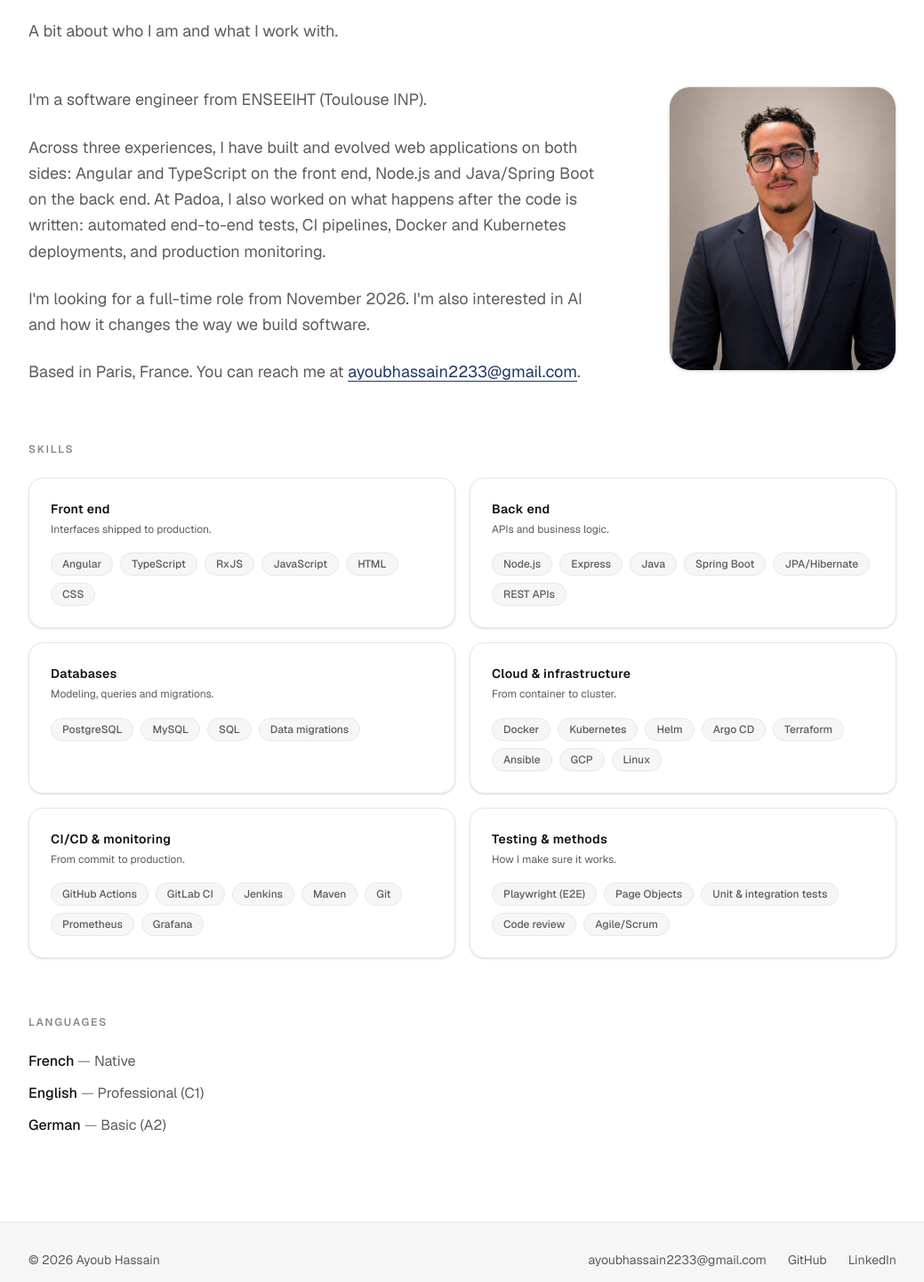
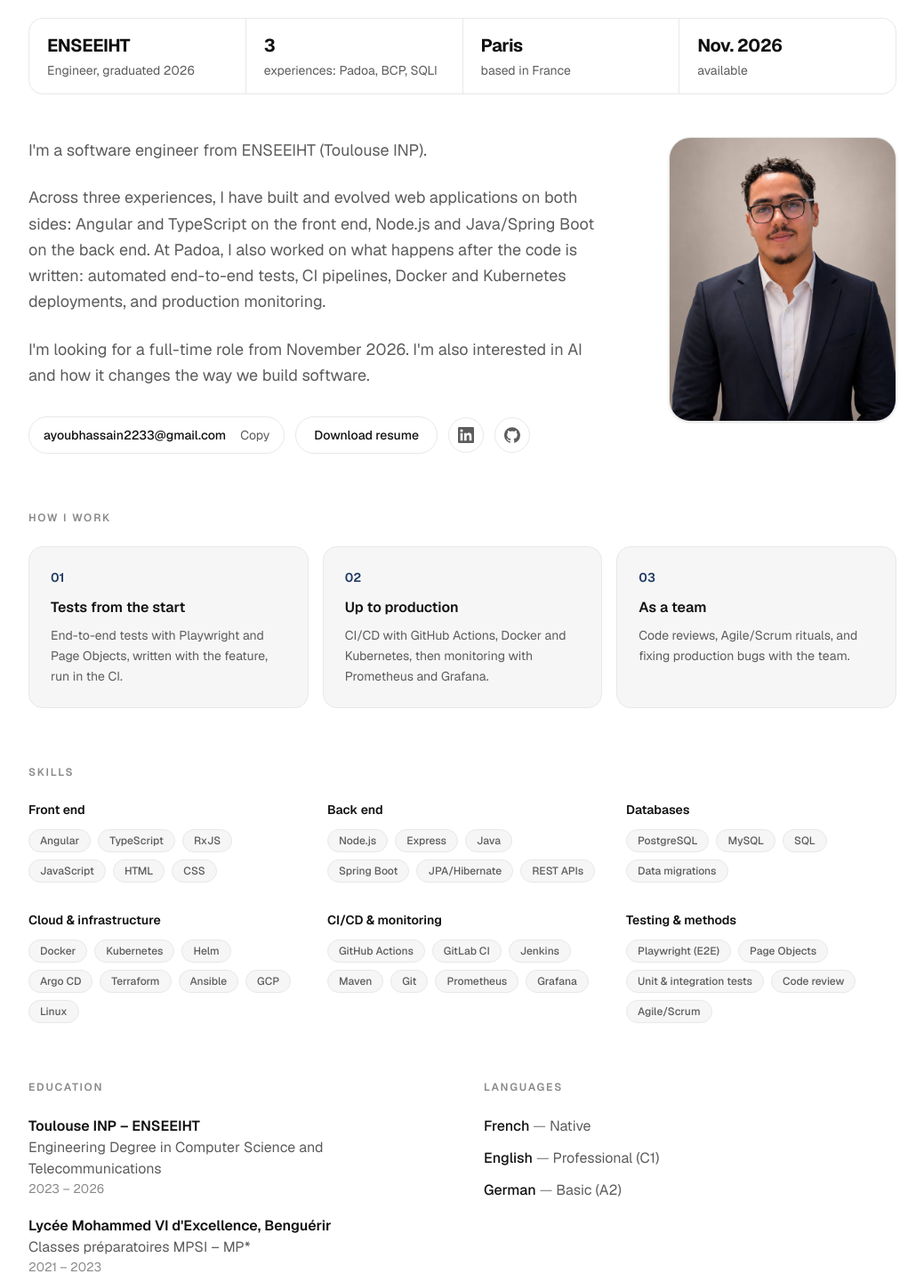
Before and after one commit to Ayoubhassain/ayoubhassain.github.io, a Next.js app: page /en/about in a window 1280 px wide. Shown: the part 249-1690 px from the top of the page at 89% size, without its empty margins (120-1159 px from the left). Built offline with nearby package versions, Linux system fonts and the light colour scheme.

Commit message:
About page redesign, AH monogram, focus ring, spacing

```diff
--- a/src/app/[locale]/about/page.tsx
+++ b/src/app/[locale]/about/page.tsx
@@ -8,6 +8,10 @@ import { withBasePath } from "@/lib/base-path";
 import PageContainer from "@/components/layout/PageContainer";
 import SectionHeader from "@/components/ui/SectionHeader";
 import SkillsGrid from "@/components/ui/SkillsGrid";
+import LinkButton from "@/components/ui/LinkButton";
+import CopyEmail from "@/components/ui/CopyEmail";
+import IconLink, { GITHUB_PATH, LINKEDIN_PATH } from "@/components/ui/IconLink";
+import { links } from "@/i18n/dictionaries/en";
 
 type PageProps = {
   params: Promise<{ locale: string }>;
@@ -38,30 +42,37 @@ export default async function AboutPage({ params }: PageProps) {
 
   return (
     <PageContainer>
-      <SectionHeader
-        label={t.about.label}
-        title={t.about.title}
-        subtitle={t.about.subtitle}
-      />
+      <SectionHeader label={t.about.label} title={t.about.title} />
+
+      <dl className="mb-12 grid grid-cols-2 gap-px overflow-hidden rounded-2xl border border-border bg-border md:grid-cols-4">
+        {t.about.facts.map((fact) => (
+          <div key={fact.label} className="bg-bg px-5 py-4">
+            <dt className="text-xl font-bold tracking-tight text-ink">{fact.value}</dt>
+            <dd className="mt-1 text-sm text-ink-muted">{fact.label}</dd>
+          </div>
+        ))}
+      </dl>
 
       <div className="grid items-start gap-10 md:grid-cols-[1fr_auto] md:gap-16">
-        <div className="max-w-2xl space-y-6 text-lg leading-relaxed text-ink-muted">
+        <div className="max-w-2xl">
+          <div className="space-y-6 text-lg leading-relaxed text-ink-muted">
             {t.profile.bio.split("\n\n").map((para) => (
               <p key={para.slice(0, 24)}>{para}</p>
             ))}
-          <p>
-            {t.about.basedIn}{" "}
-            {t.profile.location}
-            {". "}
-            {t.about.reachMe}{" "}
-            <a
-              href={`mailto:${t.profile.email}`}
-              className="text-accent underline underline-offset-4 transition-colors hover:text-accent-hover"
-            >
-              {t.profile.email}
-            </a>
-            .
-          </p>
+          </div>
+
+          <div className="mt-8 flex flex-wrap items-center gap-3">
+            <CopyEmail email={t.profile.email} copyLabel={t.home.copyEmail} copiedLabel={t.home.copied} />
+            <LinkButton href={t.resumePdf} download variant="ghost">
+              {t.home.downloadResume}
+            </LinkButton>
+            <IconLink href={links.linkedin} label="LinkedIn">
+              <path d={LINKEDIN_PATH} />
+            </IconLink>
+            <IconLink href={links.github} label="GitHub">
+              <path d={GITHUB_PATH} />
+            </IconLink>
+          </div>
         </div>
         {/* eslint-disable-next-line @next/next/no-img-element */}
         <img
@@ -69,21 +80,43 @@ export default async function AboutPage({ params }: PageProps) {
           alt={t.profile.photoAlt}
           width={640}
           height={800}
-          className="w-48 rounded-3xl border border-border object-cover shadow-sm md:w-64"
+          className="hidden w-64 rounded-3xl border border-border object-cover shadow-sm md:block"
         />
       </div>
 
-      <div className="mt-16">
-        <h2 className="mb-6 text-xs font-semibold tracking-[0.15em] text-ink-light uppercase">
-          {t.about.skills}
-        </h2>
-        <SkillsGrid categories={skillCategories} />
+      <section className="mt-16">
+        <h2 className={LABEL}>{t.about.workTitle}</h2>
+        <div className="grid gap-4 md:grid-cols-3">
+          {t.about.work.map((item, index) => (
+            <div key={item.title} className="rounded-2xl border border-border bg-bg-subtle p-6">
+              <p className="mb-3 text-sm font-semibold text-accent">0{index + 1}</p>
+              <h3 className="mb-2 font-semibold text-ink">{item.title}</h3>
+              <p className="text-sm leading-relaxed text-ink-muted">{item.text}</p>
             </div>
+          ))}
+        </div>
+      </section>
 
-      <div className="mt-16">
-        <h2 className="mb-6 text-xs font-semibold tracking-[0.15em] text-ink-light uppercase">
-          {t.about.languages}
-        </h2>
+      <section className="mt-16">
+        <h2 className={LABEL}>{t.about.skills}</h2>
+        <SkillsGrid categories={skillCategories} compact />
+      </section>
+
+      <section className="mt-16 grid gap-12 md:grid-cols-2">
+        <div>
+          <h2 className={LABEL}>{t.resume.education}</h2>
+          <ul className="space-y-5">
+            {t.education.map((entry) => (
+              <li key={entry.company}>
+                <p className="font-semibold text-ink">{entry.company}</p>
+                <p className="text-ink-muted">{entry.role}</p>
+                <p className="text-sm text-ink-light">{entry.period}</p>
+              </li>
+            ))}
+          </ul>
+        </div>
+        <div>
+          <h2 className={LABEL}>{t.about.languages}</h2>
           <ul className="space-y-3 text-ink-muted">
             {t.profile.spokenLanguages.map(({ name, level }) => (
               <li key={name}>
@@ -94,6 +127,9 @@ export default async function AboutPage({ params }: PageProps) {
             ))}
           </ul>
         </div>
+      </section>
     </PageContainer>
   );
 }
+
+const LABEL = "mb-6 text-xs font-semibold tracking-[0.15em] text-ink-light uppercase";
--- a/src/app/globals.css
+++ b/src/app/globals.css
@@ -37,6 +37,16 @@ html {
   scroll-behavior: smooth;
 }
 
+/* Keyboard focus: thin ring in the site colour, hidden for mouse clicks */
+:focus-visible {
+  outline: 2px solid var(--color-accent);
+  outline-offset: 2px;
+}
+
+:focus:not(:focus-visible) {
+  outline: none;
+}
+
 body {
   background-color: var(--color-bg);
   color: var(--color-ink);
--- a/src/components/layout/PageContainer.tsx
+++ b/src/components/layout/PageContainer.tsx
@@ -4,7 +4,7 @@ type PageContainerProps = {
 
 export default function PageContainer({ children }: PageContainerProps) {
   return (
-    <div className="mx-auto max-w-5xl px-6 py-16 md:py-24">
+    <div className="mx-auto max-w-5xl px-6 py-12 md:py-16">
       {children}
     </div>
   );
--- /dev/null
+++ b/src/components/ui/IconLink.tsx
@@ -0,0 +1,27 @@
+export const LINKEDIN_PATH = "M20.45 20.45h-3.56v-5.57c0-1.33-.02-3.04-1.85-3.04-1.85 0-2.14 1.45-2.14 2.94v5.67H9.34V9h3.42v1.56h.05c.48-.9 1.64-1.85 3.37-1.85 3.6 0 4.27 2.37 4.27 5.46v6.28zM5.34 7.43a2.06 2.06 0 1 1 0-4.13 2.06 2.06 0 0 1 0 4.13zM7.12 20.45H3.56V9h3.56v11.45zM22.22 0H1.77C.79 0 0 .77 0 1.73v20.54C0 23.23.79 24 1.77 24h20.45c.98 0 1.78-.77 1.78-1.73V1.73C24 .77 23.2 0 22.22 0z";
+
+export const GITHUB_PATH = "M12 .3a12 12 0 0 0-3.8 23.38c.6.12.83-.26.83-.57L9 21.07c-3.34.72-4.04-1.61-4.04-1.61-.55-1.39-1.34-1.76-1.34-1.76-1.08-.74.09-.73.09-.73 1.2.09 1.83 1.24 1.83 1.24 1.07 1.83 2.81 1.3 3.5 1 .1-.78.42-1.31.76-1.61-2.67-.3-5.47-1.33-5.47-5.93 0-1.31.47-2.38 1.24-3.22-.14-.3-.54-1.52.1-3.18 0 0 1-.32 3.3 1.23a11.5 11.5 0 0 1 6 0c2.28-1.55 3.29-1.23 3.29-1.23.64 1.66.24 2.88.12 3.18a4.65 4.65 0 0 1 1.23 3.22c0 4.61-2.8 5.63-5.48 5.92.42.36.81 1.1.81 2.22l-.01 3.29c0 .31.2.69.82.57A12 12 0 0 0 12 .3";
+
+type IconLinkProps = {
+  href: string;
+  label: string;
+  children: React.ReactNode;
+};
+
+/** Round icon button opening an external profile (LinkedIn, GitHub). */
+export default function IconLink({ href, label, children }: IconLinkProps) {
+  return (
+    <a
+      href={href}
+      target="_blank"
+      rel="noopener noreferrer"
+      aria-label={label}
+      title={label}
+      className="inline-flex h-10 w-10 items-center justify-center rounded-full border border-border text-ink-muted transition-colors hover:border-accent hover:bg-bg-subtle hover:text-accent"
+    >
+      <svg viewBox="0 0 24 24" width="18" height="18" fill="currentColor" aria-hidden="true">
+        {children}
+      </svg>
+    </a>
+  );
+}
--- a/src/components/ui/SkillsGrid.tsx
+++ b/src/components/ui/SkillsGrid.tsx
@@ -8,9 +8,28 @@ export type SkillCategory = {
 
 type SkillsGridProps = {
   categories: SkillCategory[];
+  compact?: boolean;
 };
 
-export default function SkillsGrid({ categories }: SkillsGridProps) {
+export default function SkillsGrid({ categories, compact = false }: SkillsGridProps) {
+  if (compact) {
+    // light version: 3 columns, no cards, no descriptions
+    return (
+      <div className="grid gap-x-8 gap-y-8 sm:grid-cols-2 lg:grid-cols-3">
+        {categories.map((category) => (
+          <div key={category.name}>
+            <h3 className="mb-3 text-sm font-semibold text-ink">{category.name}</h3>
+            <div className="flex flex-wrap gap-2">
+              {category.skills.map((skill) => (
+                <Tag key={skill} label={skill} />
+              ))}
+            </div>
+          </div>
+        ))}
+      </div>
+    );
+  }
+
   return (
     <div className="grid gap-4 sm:grid-cols-2">
       {categories.map((category) => (
--- a/src/i18n/dictionaries/en.ts
+++ b/src/i18n/dictionaries/en.ts
@@ -68,12 +68,22 @@ export const en: Dictionary = {
   },
   about: {
     label:          "About",
-    title:          "About me",
-    subtitle:       "A bit about who I am and what I work with.",
-    basedIn:        "Based in",
-    reachMe:        "You can reach me at",
+    title:          "From code to production.",
+    subtitle:       "",
     skills:         "Skills",
     languages:      "Languages",
+    facts: [
+      { value: "ENSEEIHT", label: "Engineer, graduated 2026" },
+      { value: "3", label: "experiences: Padoa, BCP, SQLI" },
+      { value: "Paris", label: "based in France" },
+      { value: "Nov. 2026", label: "available" },
+    ],
+    workTitle:      "How I work",
+    work: [
+      { title: "Tests from the start", text: "End-to-end tests with Playwright and Page Objects, written with the feature, run in the CI." },
+      { title: "Up to production", text: "CI/CD with GitHub Actions, Docker and Kubernetes, then monitoring with Prometheus and Grafana." },
+      { title: "As a team", text: "Code reviews, Agile/Scrum rituals, and fixing production bugs with the team." },
+    ],
   },
   projectsPage: {
     label:    "Projects",
--- a/src/i18n/dictionaries/fr.ts
+++ b/src/i18n/dictionaries/fr.ts
@@ -61,12 +61,22 @@ export const fr: Dictionary = {
   },
   about: {
     label:          "À propos",
-    title:          "À propos",
-    subtitle:       "Qui je suis, ce que je fais, et avec quoi je travaille.",
-    basedIn:        "Basé à",
-    reachMe:        "Me contacter :",
+    title:          "Du code à la production.",
+    subtitle:       "",
     skills:         "Compétences",
     languages:      "Langues",
+    facts: [
+      { value: "ENSEEIHT", label: "ingénieur, diplômé en 2026" },
+      { value: "3", label: "expériences : Padoa, BCP, SQLI" },
+      { value: "Paris", label: "basé en France" },
+      { value: "Nov. 2026", label: "disponibilité" },
+    ],
+    workTitle:      "Ma façon de travailler",
+    work: [
+      { title: "Tester dès le départ", text: "Tests E2E avec Playwright et Page Objects, écrits avec la fonctionnalité et lancés dans la CI." },
+      { title: "Aller jusqu'à la production", text: "CI/CD avec GitHub Actions, Docker et Kubernetes, puis suivi avec Prometheus et Grafana." },
+      { title: "Travailler en équipe", text: "Revues de code, rituels Agile/Scrum et correction d'anomalies en production avec l'équipe." },
+    ],
   },
   projectsPage: {
     label:    "Projets",
--- a/src/i18n/types.ts
+++ b/src/i18n/types.ts
@@ -42,10 +42,11 @@ export type Dictionary = {
     label: string;
     title: string;
     subtitle: string;
-    basedIn: string;
-    reachMe: string;
     skills: string;
     languages: string;
+    facts: { value: string; label: string }[];
+    workTitle: string;
+    work: { title: string; text: string }[];
   };
   projectsPage: {
     label: string;
```
Also changed, not shown: src/app/[locale]/page.tsx (+2 -20 lines), src/components/Navbar.tsx (+13 -3 lines). Lines whose indentation alone changed are shown as unchanged.
